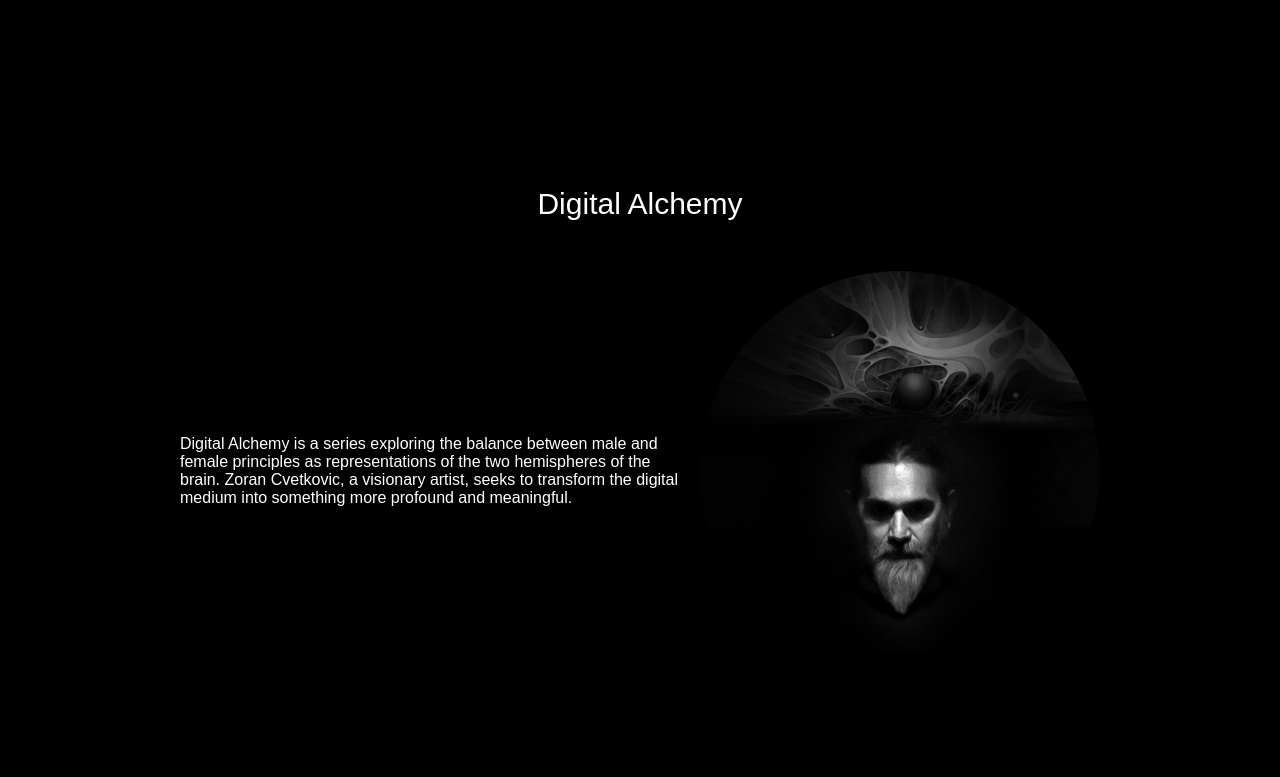
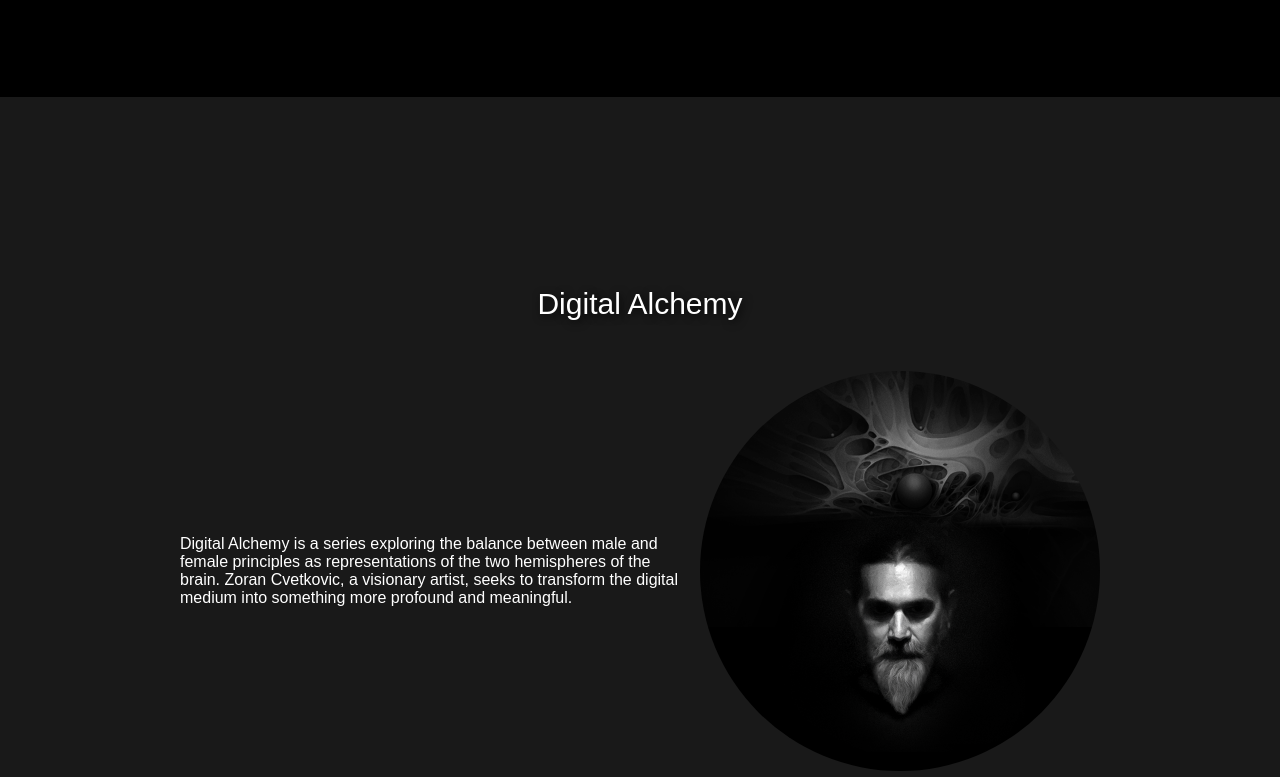
Before and after one commit to ZoranC0912/ZC_web, a plain HTML site: page index.html in a window 1280 px wide. Shown: the part 2463-3240 px from the top of the page. Drawn offline with Linux system fonts and the light colour scheme.

Commit message:
Update index.html

```diff
--- a/index.html
+++ b/index.html
@@ -130,9 +130,9 @@
             cursor: pointer;
         }
         .about {
-            background: black;
+            background: rgba(0, 0, 0, 0.9);
             color: white;
-            padding: 100px 20px;
+            padding: 200px 20px;
             text-align: center;
         }
         .about h2 {
```
